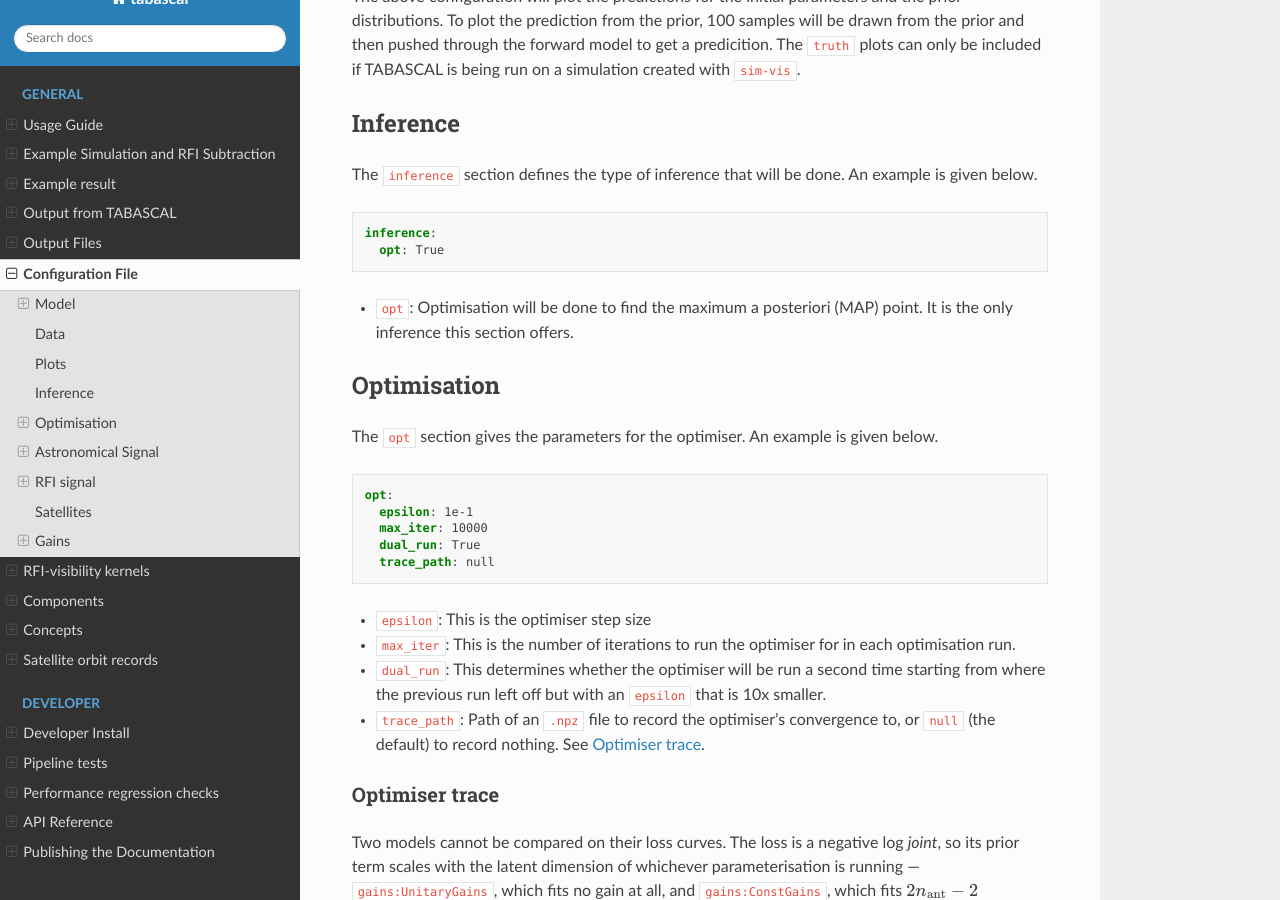
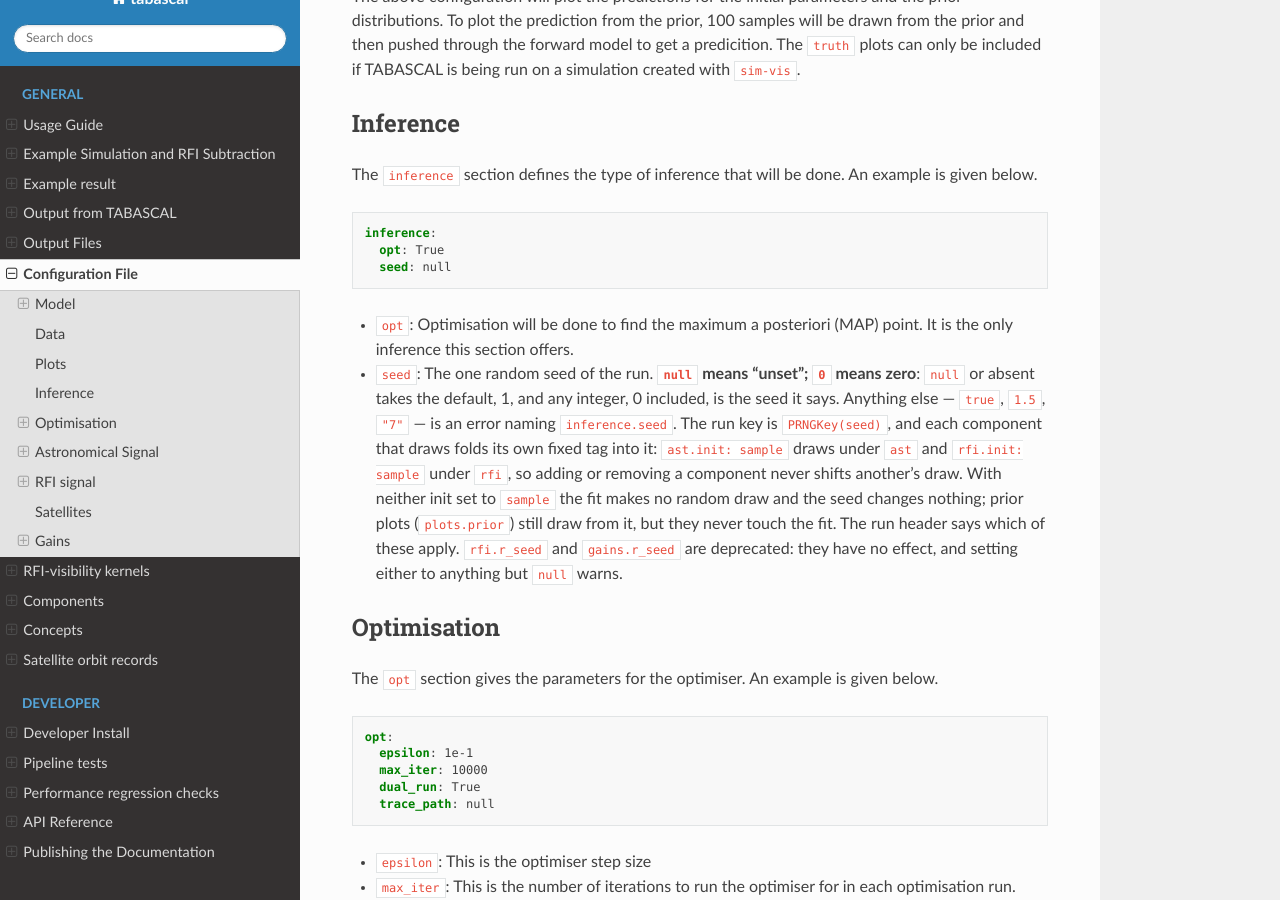
Before and after one commit to epfl-radio-astro/tabascal, a Sphinx documentation site: the page built from docs/config.md, in a window 1280 px wide and 900 px high, scrolled down 8075 px. Built offline with Sphinx 7.4.7 and the Read the Docs theme 3.1.0, drawn with Linux system fonts in a browser that asks for light colours; some of the changed text lies outside the part shown.

Commit message:
Document inference.seed and deprecate r_seed (#256)

````diff
--- a/docs/config.md
+++ b/docs/config.md
@@ -172,9 +172,11 @@ The `inference` section defines the type of inference that will be done. An exam
 ```yaml
 inference:
   opt: True
+  seed: null
 ```
 
 * `opt`: Optimisation will be done to find the maximum a posteriori (MAP) point. It is the only inference this section offers.
+* `seed`: The one random seed of the run. **`null` means "unset"; `0` means zero**: `null` or absent takes the default, 1, and any integer, 0 included, is the seed it says. Anything else — `true`, `1.5`, `"7"` — is an error naming `inference.seed`. The run key is `PRNGKey(seed)`, and each component that draws folds its own fixed tag into it: `ast.init: sample` draws under `ast` and `rfi.init: sample` under `rfi`, so adding or removing a component never shifts another's draw. With neither init set to `sample` the fit makes no random draw and the seed changes nothing; prior plots (`plots.prior`) still draw from it, but they never touch the fit. The run header says which of these apply. `rfi.r_seed` and `gains.r_seed` are deprecated: they have no effect, and setting either to anything but `null` warns.
 
 ## Optimisation
 
@@ -565,9 +567,9 @@ gains:
 * `phase_mean`: The mean of the prior over the gain phase, in **radians**.
 * `phase_std`: The standard deviation of the prior over the gain phase, in **degrees**. `null` defaults to **180** — half a turn, which is effectively uniform over the circle. See below.
 * `ref_ant`, `fix_flux_scale`: Read by `gains:ConstGains` only; see below.
-* `r_seed`: The random seed the gain component draws with.
+* `r_seed`: Deprecated, and never read. No gain component draws; the run's seed is [`inference.seed`](#inference).
 
-**`null` means "unset"; `0` means zero.** Every key in this section is defaulted when, and only when, it is `null` or absent — a written-down value is taken at its word. A zero seed is the seed it says. A zero width is an **error naming the key**, because it is a degenerate distribution rather than an absent one: it pins every gain to its mean and leaves the fit nothing to move. Negative and non-finite values are errors for the same reason.
+**`null` means "unset"; `0` means zero.** Every key in this section is defaulted when, and only when, it is `null` or absent — a written-down value is taken at its word. A zero width is an **error naming the key**, because it is a degenerate distribution rather than an absent one: it pins every gain to its mean and leaves the fit nothing to move. Negative and non-finite values are errors for the same reason.
 
 
 ### The default prior widths
````
